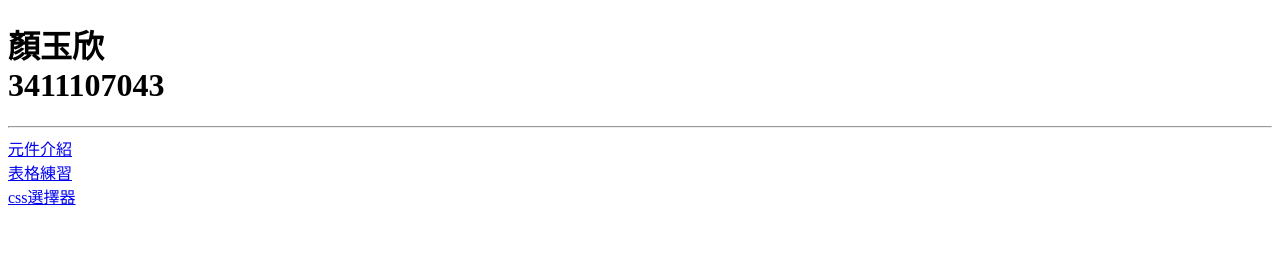
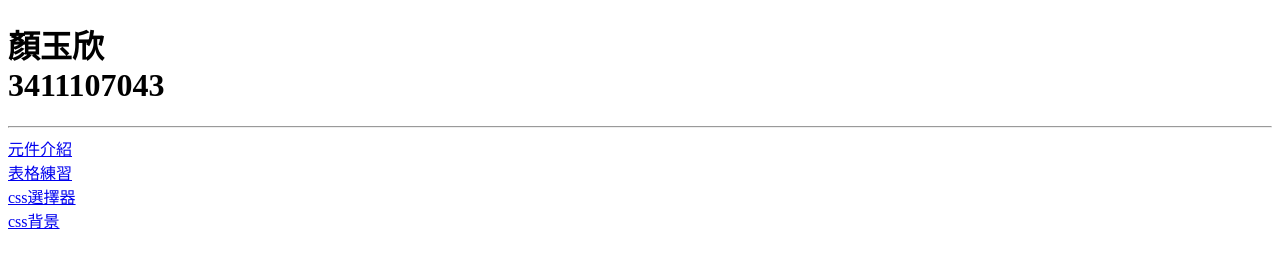
Before and after one commit to meteor97129/s3411107043, a plain HTML site: page index.html in a window 1280 px wide. Drawn offline with Linux system fonts and the light colour scheme.

Commit message:
Add files via upload

```diff
--- a/index.html
+++ b/index.html
@@ -16,5 +16,7 @@
 <a href="table.html">表格練習</a>
 <br>
 <a href="css.html">css選擇器</a>
+<br>
+<a href="background.html">css背景</a>
 </body>
 </html>
```
